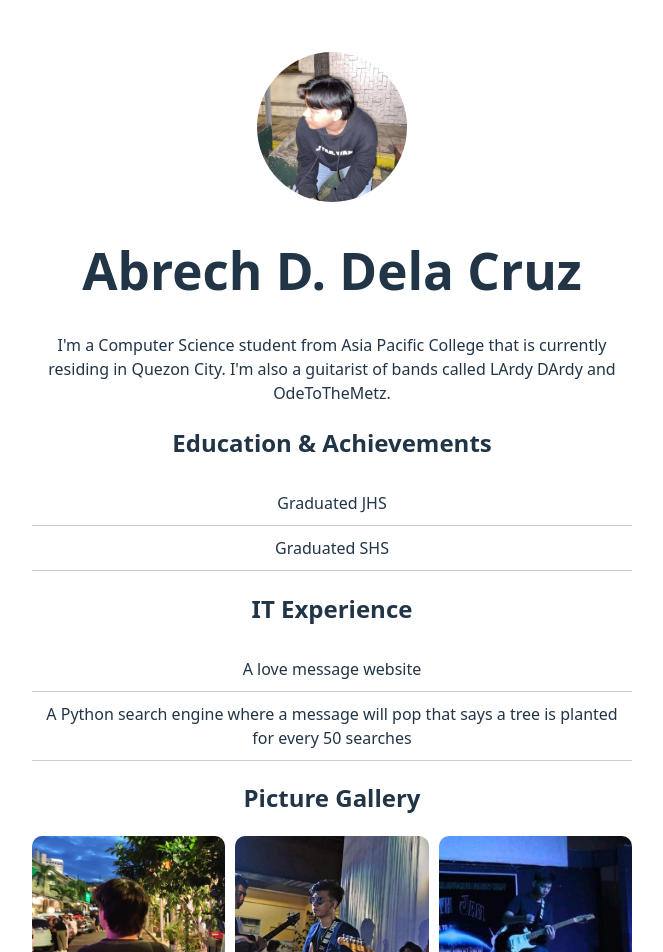
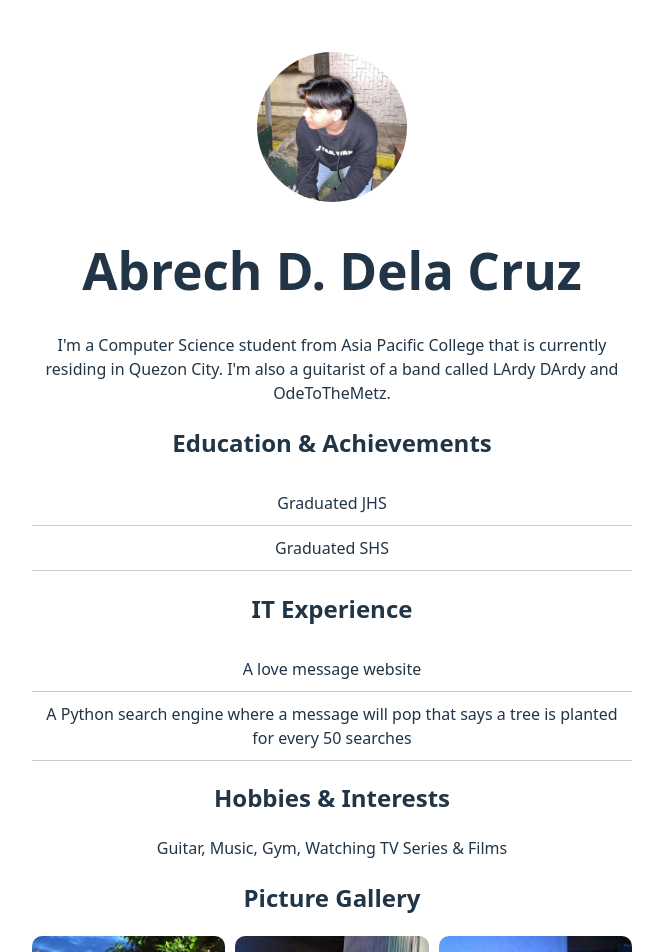
Before and after one commit to apcaddelacruz/personal-website-finals, a Vue app: page / in a window 1280 px wide. Shown: the top 952 px of the page, without its empty margins (308-971 px from the left). Built offline with nearby package versions, Linux system fonts and the light colour scheme; no server answers; the database is empty.

Commit message:
added hobbies and interests

```diff
--- a/src/App.vue
+++ b/src/App.vue
@@ -30,7 +30,7 @@ onMounted(fetchGuestbook);
   <div class="container">
     <img :src="'/profile.jpg'" alt="Profile" class="profile-img" />
     <h1>Abrech D. Dela Cruz</h1>
-    <p>I'm a Computer Science student from Asia Pacific College that is currently residing in Quezon City. I'm also a guitarist of bands called LArdy DArdy and OdeToTheMetz.</p>
+    <p>I'm a Computer Science student from Asia Pacific College that is currently residing in Quezon City. I'm also a guitarist of a band called LArdy DArdy and OdeToTheMetz.</p>
 
     <h2>Education & Achievements</h2>
     <ul>
@@ -43,6 +43,9 @@ onMounted(fetchGuestbook);
       <li>A love message website</li>
       <li>A Python search engine where a message will pop that says a tree is planted for every 50 searches</li>
     </ul>
+
+    <h2>Hobbies & Interests</h2>
+    <p>Guitar, Music, Gym, Watching TV Series & Films</p>
 
     <h2>Picture Gallery</h2>
     <div class="gallery">
```
